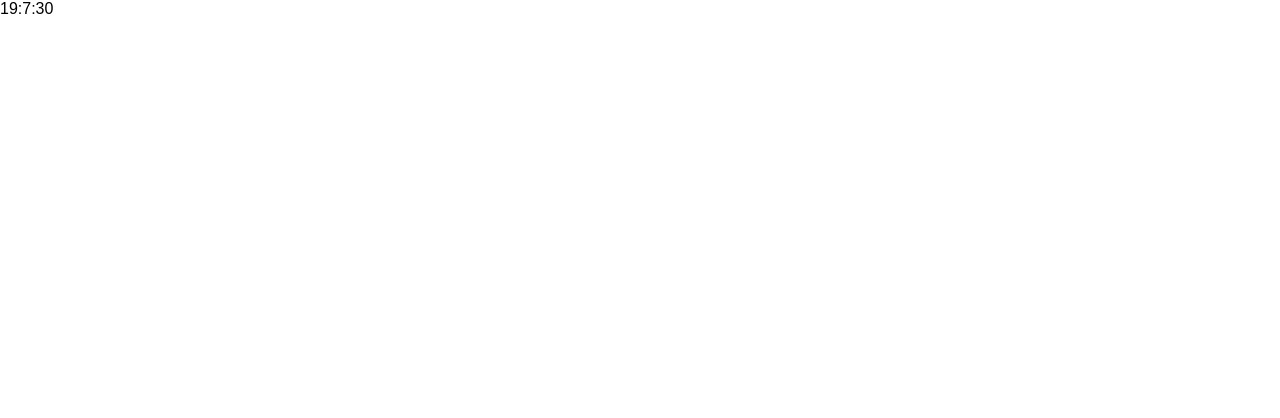
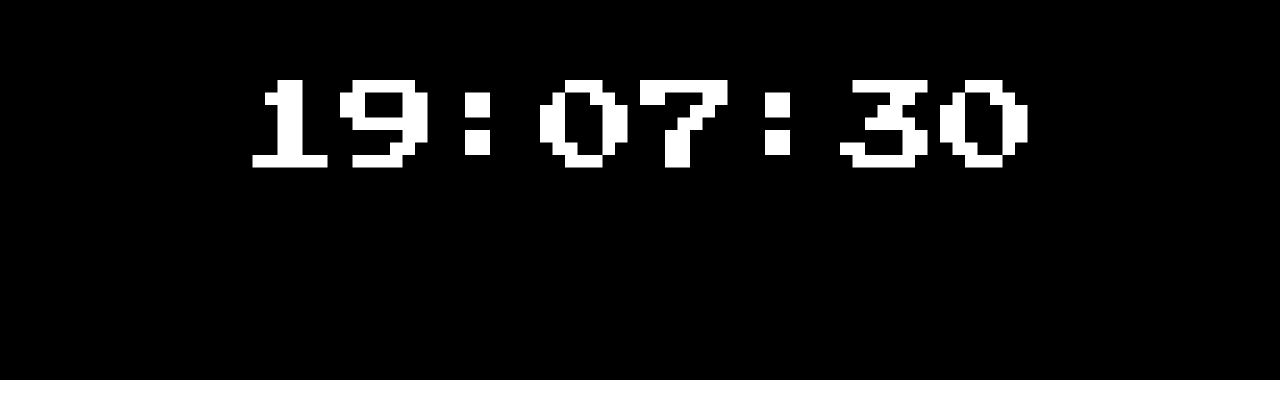
Before and after one commit to hyonakim/EasyClock, a plain HTML site: page index.html in a window 1280 px wide. Drawn offline with Linux system fonts and the light colour scheme.

Commit message:
Made changes to main.js and added css styling

```diff
--- a/JS/main.js
+++ b/JS/main.js
@@ -5,9 +5,10 @@ var hour = date.getHours();
 var minutes = date.getMinutes();
 var seconds = date.getSeconds();
 
-var min = (minutes < 10) ? '0'+ minutes : minutes;
+var hr = (hr < 10) ? '0' + hour : hour;
+var min = (minutes < 10) ? '0' + minutes : minutes;
 var sec = (seconds < 10) ? '0' + seconds : seconds;
-var totalTime = hour + ':' + minutes + ':' + seconds;
+var totalTime = hr + ':' + min + ':' + sec;
 
 $('#clock').text(totalTime);
 },1000);
--- a/SCSS/main.scss
+++ b/SCSS/main.scss
@@ -0,0 +1,10 @@
+
+.clock {
+  background: black;
+  color: white;
+  font-size: 100px;
+  height: 300px;
+  text-align: center;
+  padding-top: 80px;
+  font-family: 'Press Start 2P', cursive;
+}
--- a/index.html
+++ b/index.html
@@ -3,6 +3,7 @@
 <head>
   <title>Easy Clock</title>
   <link rel="stylesheet" href="normalize.css">
+  <link href='https://fonts.googleapis.com/css?family=Press+Start+2P' rel='stylesheet' type='text/css'>
   <link rel="stylesheet" href="CSS/main.css">
 </head>
 <body>
```
Also changed, not shown: CSS/main.css.
